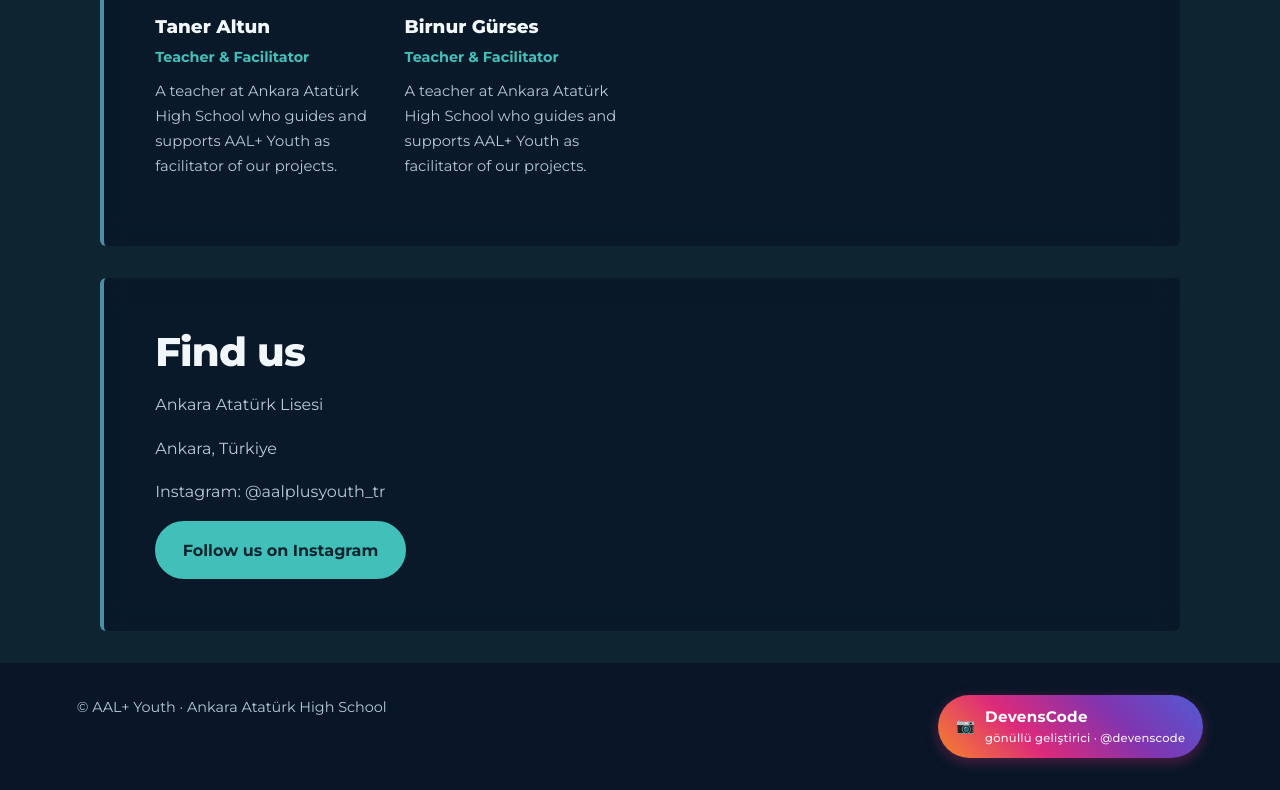
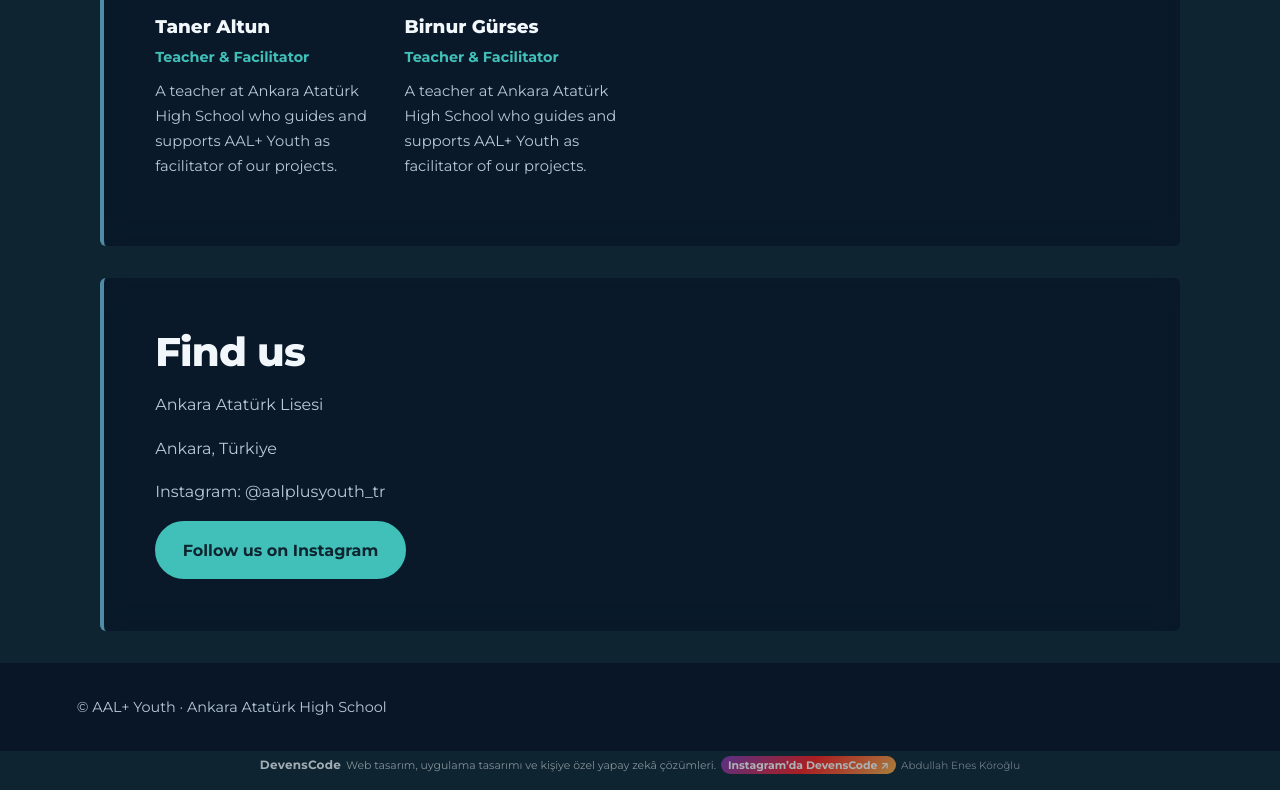
Before and after one commit to abdullahkoroglu1307-maker/aalplusyouth, a plain HTML site: page index.html in a window 1280 px wide. Shown: the part 4424-5214 px from the top of the page. Drawn offline with Linux system fonts and the light colour scheme.

Commit message:
Reklam sade düz yazı haline çevrildi

```diff
--- a/index.html
+++ b/index.html
@@ -56,9 +56,12 @@ section p.big{font-size:1.15rem;color:var(--text)}
 .pull{margin:2rem 0 0;padding-left:1.2rem;border-left:4px solid var(--sun);font-size:clamp(1.15rem,2.4vw,1.5rem);font-weight:700;line-height:1.4;color:var(--text)}
 footer{padding:2rem clamp(1rem,6vw,5rem) calc(2rem + env(safe-area-inset-bottom,0px));background:rgba(8,22,40,.92);color:var(--muted);font-size:.9rem;display:flex;flex-wrap:wrap;justify-content:space-between;gap:.5rem 2rem}
 footer a{color:var(--text)}
-footer a.dc{display:inline-flex;align-items:center;gap:10px;padding:9px 18px;border-radius:999px;background:linear-gradient(45deg,#f58529,#dd2a7b,#8134af,#515bd4);color:#fff;font-weight:700;font-size:.95rem;letter-spacing:.02em;text-decoration:none;box-shadow:0 4px 14px rgba(221,42,123,.35);transition:transform .2s,box-shadow .2s}
-footer a.dc small{display:block;font-size:.72rem;font-weight:500;opacity:.92;letter-spacing:.02em}
-footer a.dc:hover{transform:translateY(-2px);box-shadow:0 8px 20px rgba(221,42,123,.5)}
+.ad-footer{margin:4px auto 12px;padding:0;text-align:center;font-size:.68rem;opacity:.65}
+.ad-footer .brand{display:inline;font-weight:700;font-size:.75rem;letter-spacing:.02em}
+.ad-footer p{display:inline;margin:0 5px;opacity:.8}
+.ad-footer .ig-btn{display:inline;padding:2px 7px;border-radius:10px;background:linear-gradient(135deg,#833ab4,#fd1d1d,#fcb045);color:#fff;text-decoration:none;font-size:.68rem;font-weight:700}
+.ad-footer .ig-btn:hover{opacity:.85}
+.ad-footer .credit{display:inline;margin-left:5px;font-size:.65rem;opacity:.65}
 @media (prefers-reduced-motion:reduce){html{scroll-behavior:auto}}
 @keyframes rise{from{opacity:0;transform:translateY(48px)}to{opacity:1;transform:none}}
 .js .hero .where,.js .hero h1 span,.js .hero .lead,.js .hero .btns{opacity:0;animation:rise .9s cubic-bezier(.2,.7,.2,1) forwards;animation-delay:calc(var(--i) * .12s + .1s)}
@@ -173,7 +176,8 @@ footer a.dc:hover{transform:translateY(-2px);box-shadow:0 8px 20px rgba(221,42,1
 </section>
 </main>
 
-<footer><span>© AAL+ Youth · Ankara Atatürk High School</span><a class="dc" href="https://www.instagram.com/devenscode/" target="_blank" rel="noopener noreferrer"><span class="dc-e">📷</span><span>DevensCode<small>gönüllü geliştirici · @devenscode</small></span></a></footer>
+<footer><span>© AAL+ Youth · Ankara Atatürk High School</span></footer>
+<div class="ad-footer"><div class="brand">DevensCode</div><p>Web tasarım, uygulama tasarımı ve kişiye özel yapay zekâ çözümleri.</p><a class="ig-btn" href="https://www.instagram.com/devenscode/" target="_blank" rel="noopener noreferrer">Instagram’da DevensCode ↗</a><div class="credit">Abdullah Enes Köroğlu</div></div>
 <script>
 (function(){
   if(!("IntersectionObserver" in window))return;
```
